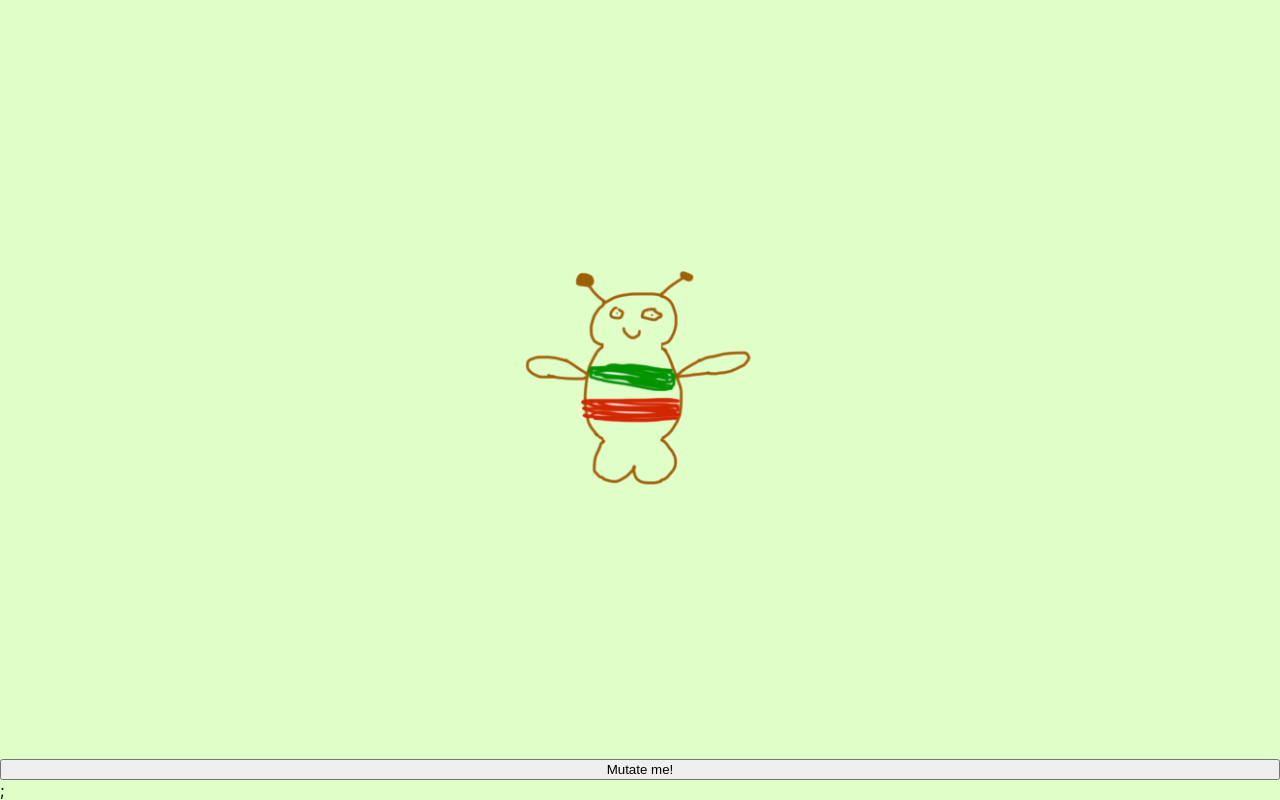
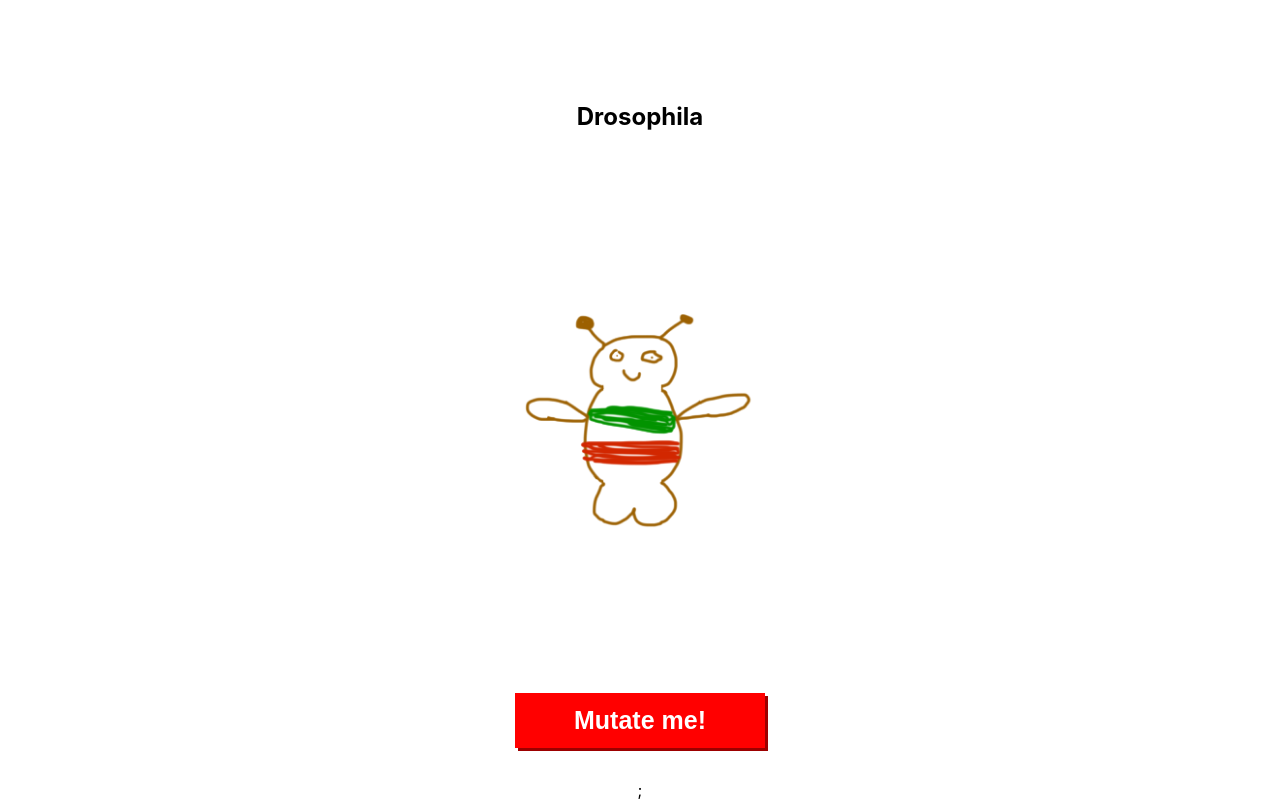
Before and after one commit to matteocarpi/Drosophila, a React (Create React App) app: page / in a window 1280 px wide. Built offline with nearby package versions, Linux system fonts and the light colour scheme.

Commit message:
feat: very basic

```diff
--- a/src/App.js
+++ b/src/App.js
@@ -36,13 +36,17 @@ function App() {
 
   return (
     <div className={styles.App}>
+      <div className={styles.title}>
+        <h1 className={classnames(mutatedHead && styles.thugTitle, !mutatedHead && styles.hide)}>HeadButt</h1>
+        <h2 className={styles.normalTitle}>Drosophila</h2>
+      </div>
       <div className={styles.drosophila}>
         <img src={!mutatedHead ? head : mutatedHeadImg} className={classnames(styles.head, styles.bodyPart, mutated && styles.mutateHead, unMutated && styles.unMutateHead)}></img>
         <img src={body} className={classnames(styles.body, styles.bodyPart, mutated && styles.mutateBody, unMutated && styles.unMutateBody)}></img>
         <img src={butt} className={classnames(styles.butt, styles.bodyPart, mutated && styles.mutateButt, unMutated && styles.unMutateButt)}></img>
       </div>
 
-      <button className={classnames(styles.mutationButtonon, mutating && styles.hide)} onClick={
+      <button className={classnames(styles.mutationButton, mutating && styles.hide)} onClick={
         mutated === false
           ? () => mutate()
           : () => unMutate()
--- a/src/styles/App.module.scss
+++ b/src/styles/App.module.scss
@@ -1,10 +1,22 @@
 .App {
   display: flex;
   flex-direction: column;
-  background-color: #e0ffc8;
+  align-items: center;
   height: 100vh;
 }
 
+.mutationButton {
+  width: min-content;
+  min-width: 250px;
+  margin-bottom: 2rem;
+  padding: 0.8rem 1.8rem;
+  color: white;
+  background-color: red;
+  box-shadow: #9d0000 3px 3px;
+  border-style: none;
+  font-weight: bold;
+  font-size: 25px;
+}
 .drosophila {
   display: flex;
   flex-direction: column;
@@ -20,6 +32,17 @@
 
 .hide {
   visibility: hidden;
+}
+
+.title {
+  width: 100%;
+  display: flex;
+  flex-direction: column;
+  align-items: center;
+}
+
+.thugTitle {
+  animation: titleEntrance 0.4s ease-in;
 }
 //  Animations
 
@@ -46,6 +69,8 @@
 .unMutateButt {
   animation: buttUnMutation 3s ease-out forwards;
 }
+
+// KeyFrames
 
 @keyframes bodyUnMutation {
   0% {
@@ -136,3 +161,17 @@
     transform: translateY(0px);
   }
 }
+
+@keyframes titleEntrance {
+  0% {
+    opacity: 0;
+    transform: translateX(500px);
+  }
+  50% {
+    opacity: 0.2;
+  }
+  100% {
+    opacity: 1;
+    transform: translateX(0);
+  }
+}
```
